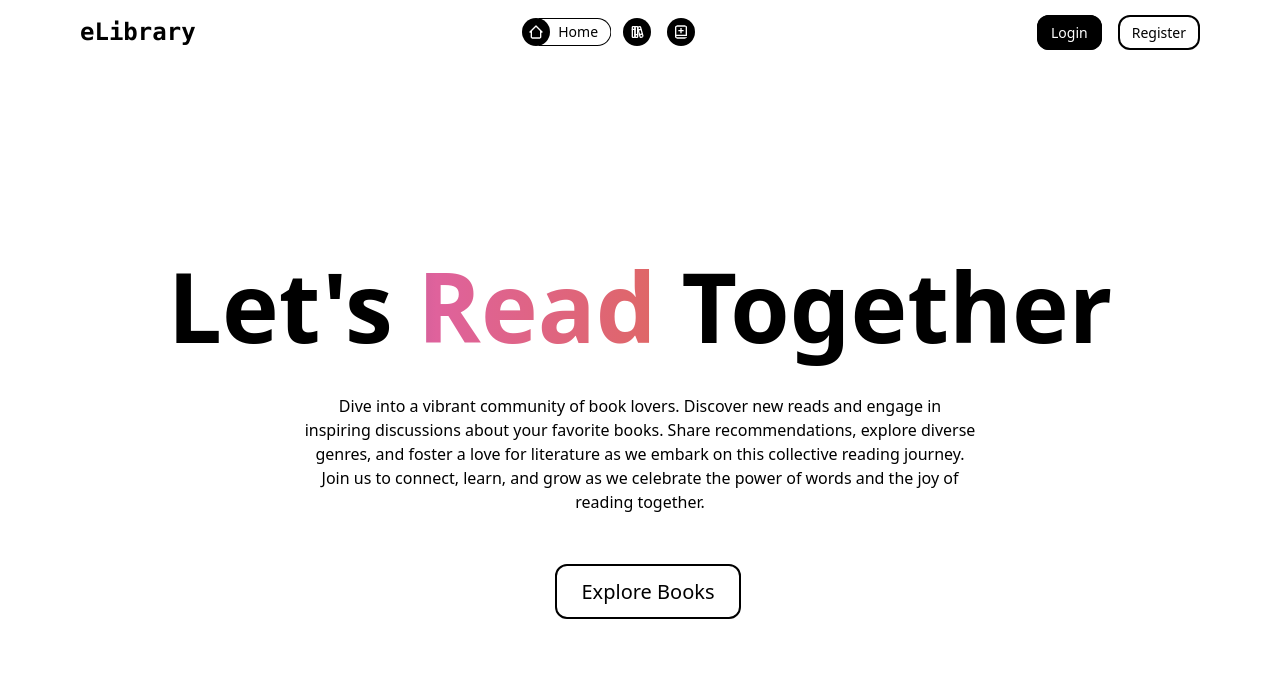
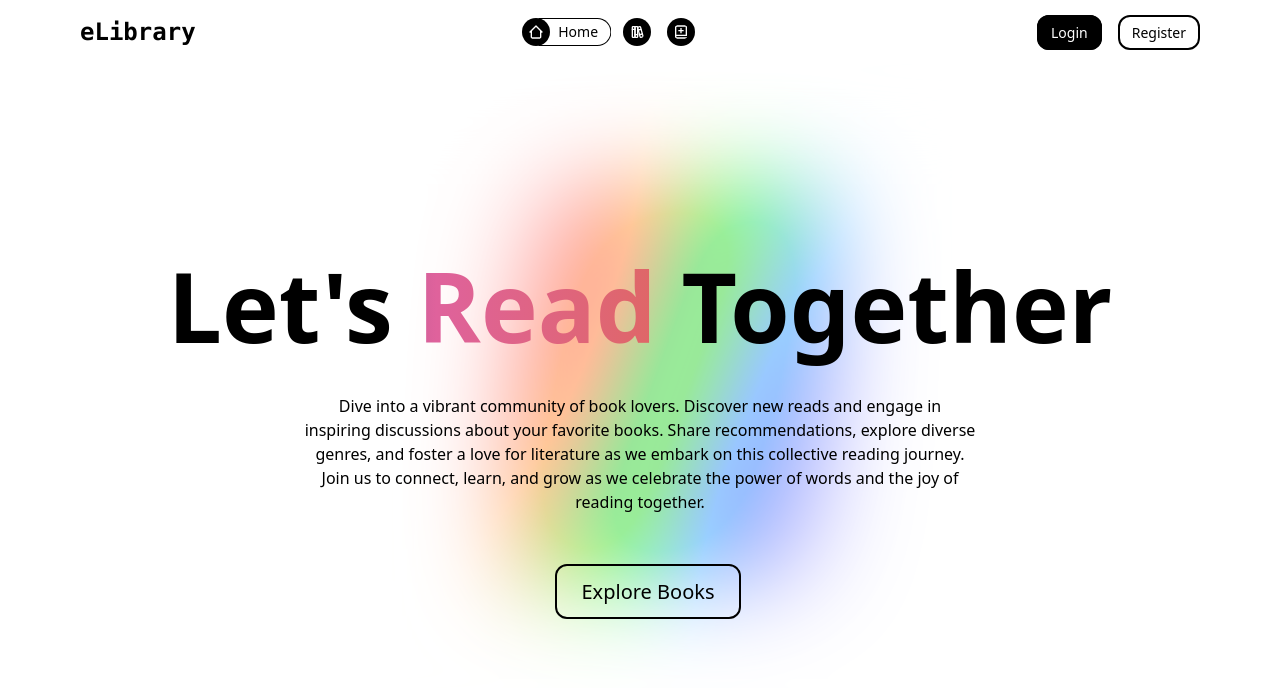
Before and after one commit to asimdelvi/eLibrary, a React (Create React App) app in the folder frontend/: page / in a window 1280 px wide. Shown: the top 688 px of the page. Built offline with nearby package versions, Linux system fonts and the light colour scheme.

Commit message:
design on books page

```diff
--- a/frontend/src/index.css
+++ b/frontend/src/index.css
@@ -10,16 +10,16 @@
     border: 1px solid rgba(209, 213, 219, 0.3);
   }
 
-  /* .hero-background {
-    backdrop-filter: blur(40px) saturate(200%);
-    background-color: rgba(255, 255, 255, 0.4);
+  .hero-background {
+    backdrop-filter: blur(50px) saturate(200%);
+    background-color: rgba(255, 255, 255, 0.6);
     border-radius: 12px;
-    border: 1px solid rgba(209, 213, 219, 0.3);
-  } */
+    /* border: 1px solid rgba(209, 213, 219, 0.6); */
+  }
 
-  /* .hero-shape {
-  background: linear-gradient(110deg, #fff, #f00, #0f0, #00f, #fff);
-  } */
+  .hero-shape {
+    background: linear-gradient(110deg, #fff, #f00, #0f0, #00f, #fff);
+  }
 
   .animate-nav {
     display: none;
--- a/frontend/src/pages/books/Books.jsx
+++ b/frontend/src/pages/books/Books.jsx
@@ -13,12 +13,17 @@ export const Books = () => {
 
   return (
     <>
-      {books.map((book, index) => (
-        <div key={index}>
-          <h1> {book.title} </h1>
-          <Link to={`/books/${book._id}`}>View</Link>
-        </div>
-      ))}
+      <div className="px-24 grid grid-cols-3 gap-12 my-10">
+        {books.map((book, index) => (
+          <div
+            key={index}
+            className="flex items-center justify-center min-h-[10rem] border-2 border-gray-700 shadow-lg bg-[#dfd2b9] rounded-3xl"
+          >
+            <h1 className="text-lg"> {book.title} </h1>
+            {/* <Link to={`/books/${book._id}`}>View</Link> */}
+          </div>
+        ))}
+      </div>
     </>
   );
 };
--- a/frontend/src/pages/books/Home.jsx
+++ b/frontend/src/pages/books/Home.jsx
@@ -3,8 +3,8 @@ import { Link } from "react-router-dom";
 export const Home = () => {
   return (
     <>
-      {/* <div className="hero-shape  w-80 h-[50vh] absolute left-[40%] top-[23%] z-0"></div> */}
-      <div className="px-20 flex flex-col justify-center  h-[calc(100vh-65px)] items-center z-20 relative hero-background">
+      <div className="hero-shape  w-80 h-[50vh] absolute left-[40%] top-[23%] z-0"></div>
+      <div className="px-20 flex flex-col justify-center   h-[calc(100vh-65px)] items-center z-20 relative hero-background">
         <h2 className="text-8xl text-center font-black mb-10">
           Let's <span className="text-gradient text-8xl">Read</span> Together
         </h2>
--- a/frontend/src/pages/books/NewBook.jsx
+++ b/frontend/src/pages/books/NewBook.jsx
@@ -27,21 +27,26 @@ export const NewBook = () => {
   };
 
   return (
-    <>
-      <form onSubmit={handleSubmit(onSubmit)}>
+    <div className="flex justify-center items-center h-[calc(100vh-65px)]">
+      <form
+        onSubmit={handleSubmit(onSubmit)}
+        className="flex h-[50%] flex-col max-width-[10rem] justify-around items-center border-2 border-gray-700 shadow-lg bg-[#dfd2b9] rounded-3xl"
+      >
         <input
+          className="m-2"
           type="text"
           placeholder="Title"
           {...register("title", { required: true })}
         />
         <input
+          className="m-2"
           type="file"
           placeholder="Upload book"
           accept="pdf"
           {...register("book", { required: true })}
         />
-        <button>Upload</button>
+        <button className="m-2">Upload</button>
       </form>
-    </>
+    </div>
   );
 };
```
